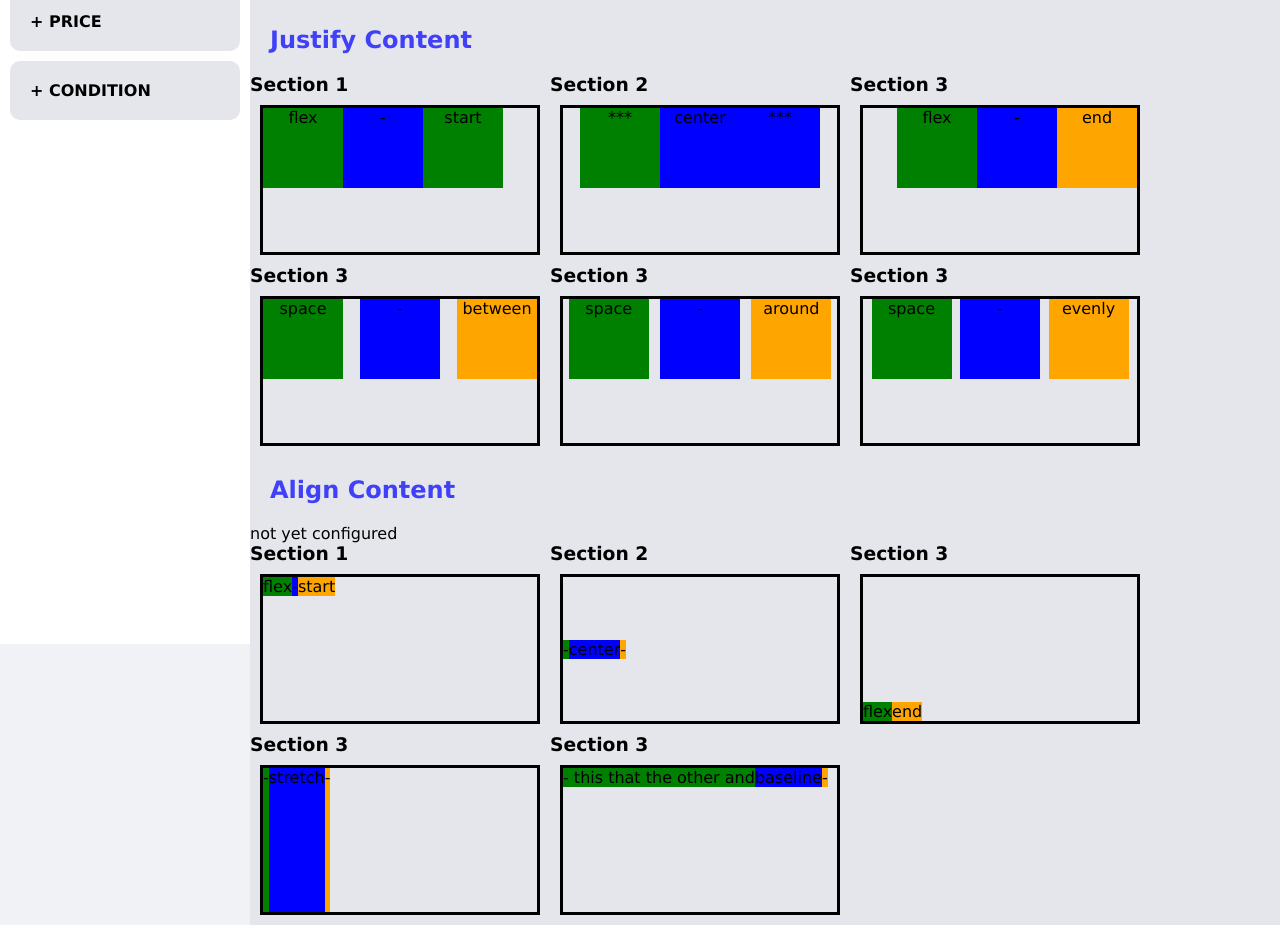
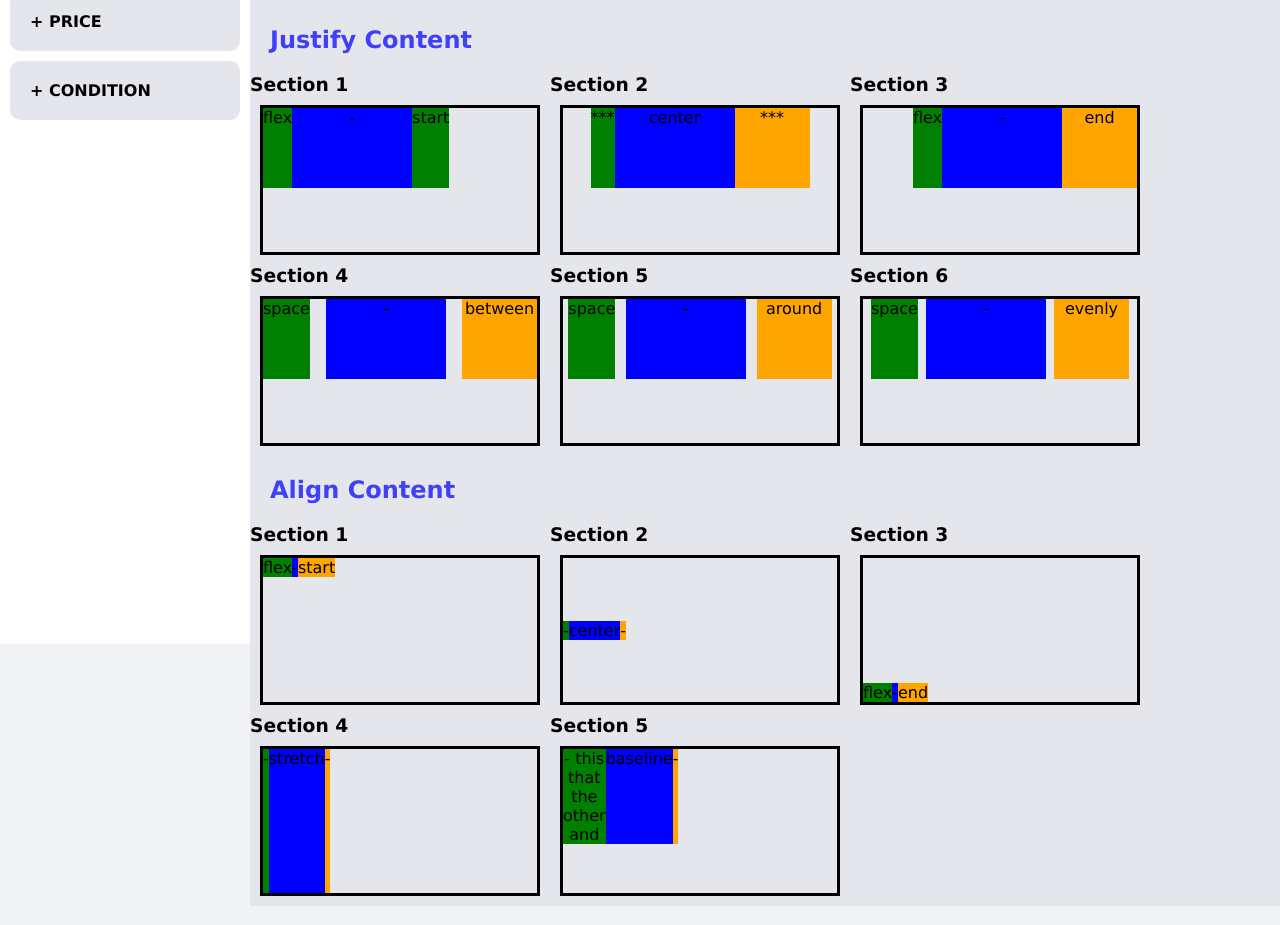
Before and after one commit to Scribler/Notes, a website: page odinProject/01project/src/flexbox.html in a window 1280 px wide. Shown: the part 198-1123 px from the top of the page. Drawn offline with nearby package versions, Linux system fonts and the light colour scheme; files that its build step writes are made by us from their sources.

Commit message:
moved colors from flexbox file to variables file

```diff
--- a/odinProject/01project/src/flexbox.html
+++ b/odinProject/01project/src/flexbox.html
@@ -105,7 +105,7 @@
           <div class="inner-content-container section center">
             <div class="one">***</div>
             <div class="two">center</div>
-            <div class="two">***</div>
+            <div class="three">***</div>
           </div>
         </div>
         <!-- flex-end -->
@@ -119,7 +119,7 @@
         </div>
         <!-- space between -->
         <div class="section-container">
-          <h3>Section 3</h3>
+          <h3>Section 4</h3>
           <div class="inner-content-container section between">
             <div class="one">space</div>
             <div class="two">-</div>
@@ -128,7 +128,7 @@
         </div>
         <!-- space around -->
         <div class="section-container">
-          <h3>Section 3</h3>
+          <h3>Section 5</h3>
           <div class="inner-content-container section around">
             <div class="one">space</div>
             <div class="two">-</div>
@@ -137,7 +137,7 @@
         </div>
         <!-- space evenly -->
         <div class="section-container">
-          <h3>Section 3</h3>
+          <h3>Section 6</h3>
           <div class="inner-content-container section evenly">
             <div class="one">space</div>
             <div class="two">-</div>
@@ -145,20 +145,9 @@
           </div>
         </div>
       </div>
+
       <!-- ALIGN CONTENT SECTION -->
       <h2 class="cards-title">Align Content</h2>
-      <p>not yet configured</p>
-
-
-      <!-- WHAT IF YOU MAKE IT ALL INTERACTIVE? -->
-
-      <!-- ONE AREA AND YOU CLICK EACH BUTTON WITH IT'S LABEL AND THE AREA -->
-
-      <!-- REARANGES ITSELF TO SUIT THE FLEX ATTRIBUTE? -->
-
-
-
-
       <div class="align">
         <!-- align start -->
         <div class="section-container">
@@ -181,12 +170,12 @@
           <h3>Section 3</h3>
           <div class="inner-content-container section align-end">
             <div class="one">flex</div>
-            <div class="two"></div>
+            <div class="two">-</div>
             <div class="three">end</div>
           </div>
         </div>
         <div class="section-container">
-          <h3>Section 3</h3>
+          <h3>Section 4</h3>
           <div class="inner-content-container section align-stretch">
             <div class="one">-</div>
             <div class="two">stretch</div>
@@ -194,7 +183,7 @@
           </div>
         </div>
         <div class="section-container">
-          <h3>Section 3</h3>
+          <h3>Section 5</h3>
           <div class="inner-content-container section align-baseline">
             <div class="one">- this that the other and </div>
             <div class="two">baseline</div>
--- a/odinProject/01project/src/sass/abstracts/_variables.scss
+++ b/odinProject/01project/src/sass/abstracts/_variables.scss
@@ -7,6 +7,11 @@
   --grey: #EAEAEA;
   --dark-grey: #939393;
   --black: #1F1F1F;
+  // Flexbox Colors
+  --white: #FFFFFF;
+  --light-grey: #E4E6EB;
+  --light-blue: #E7F3FF;
+  --dark-blue: #1877F2;
 }
 $teal: #3FF79A;
 $pinkurple: #F73F9C;
@@ -16,3 +21,9 @@ $blue: #3F40F7;
 $grey: #F0F2F5;
 $dark-grey: #939393;
 $black: #1F1F1F;
+
+// Flexbox Colors
+$white: #FFFFFF;
+$light-grey: #E4E6EB;
+$light-blue: #E7F3FF;
+$dark-blue: #1877F2;
--- a/odinProject/01project/src/sass/components/_buttons.scss
+++ b/odinProject/01project/src/sass/components/_buttons.scss
@@ -1,6 +1,8 @@
 // Buttons
 @use '../abstracts/variables' as *;
 @mixin menu-buttons {
+  // background matched button
+  // dark-grey on hover
   color: $black;
   display: block;
   height: 100%;
--- a/odinProject/01project/src/sass/pages/_flexbox.scss
+++ b/odinProject/01project/src/sass/pages/_flexbox.scss
@@ -2,13 +2,6 @@
 @use '../base/reset';
 @use '../abstracts/variables' as *;
 @use '../abstracts/mixins' as *;
-//colors
-$white: #FFFFFF;
-$light-grey: #E4E6EB;
-$grey: #F0F2F5;
-$light-blue: #E7F3FF;
-$dark-blue: #1877F2;
-
 
 //FLEX CONTAINER
 .main-container {
@@ -118,12 +111,18 @@ $dark-blue: #1877F2;
   }
   .one {
     background-color: green;
+    flex: 0 1 0;
   }
   .two {
     background-color: blue;
+    // if flex NOT SET TO auto, width WILL NOT BE SEEN
+    width: 120px;
+    flex: 0 2 auto; // auto tells it to look for a width
   }
   .three {
     background-color: orange;
+    width: 75px;
+    flex: 0 1 auto;
   }
 }
 //
```
